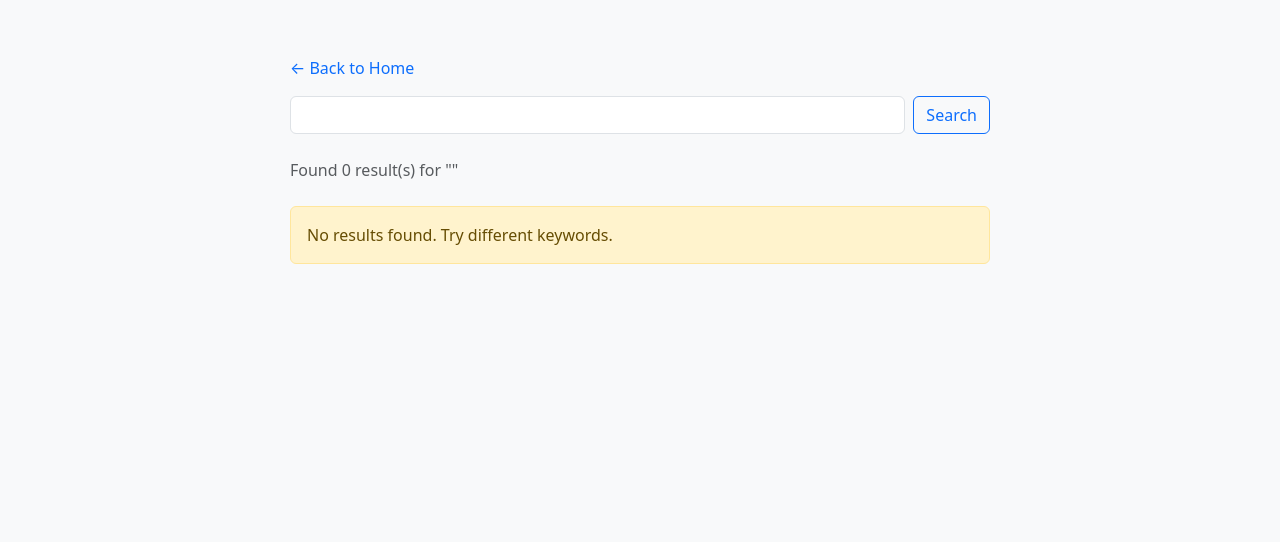
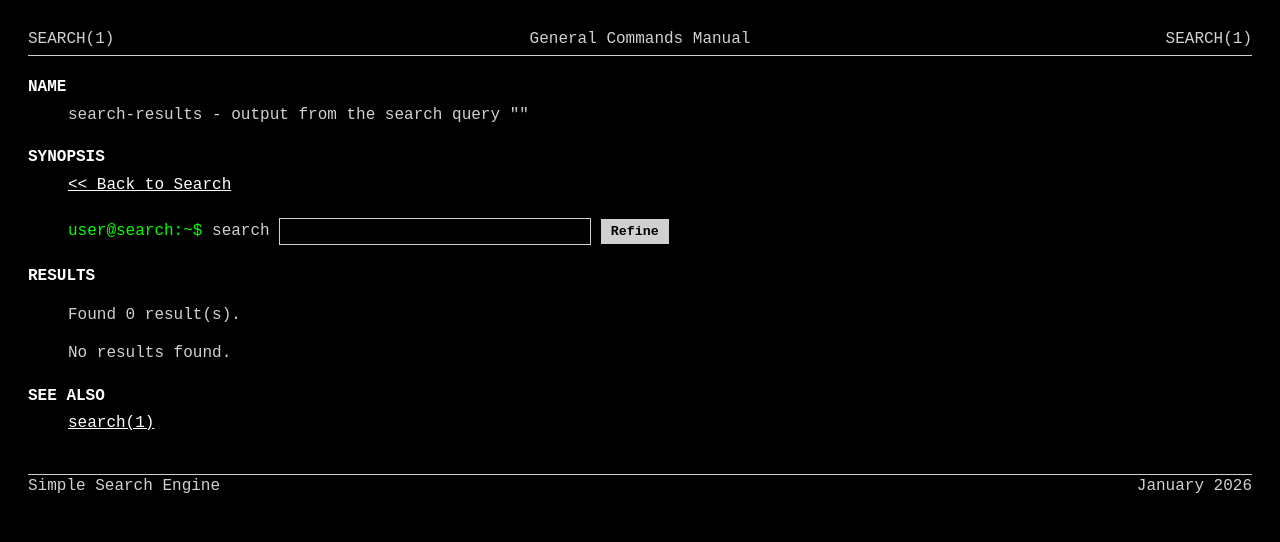
Before and after one commit to binarycraft007/search_engine, a Flask app: page /search in a window 1280 px wide. Shown: the top 542 px of the page. Run offline with Flask 3, Linux system fonts and the light colour scheme.

Commit message:
change styling

```diff
--- a/templates/base.html
+++ b/templates/base.html
@@ -4,43 +4,78 @@
     <meta charset="utf-8">
     <meta name="viewport" content="width=device-width, initial-scale=1">
     <title>{% block title %}Simple Search{% endblock %}</title>
-    <link href="https://cdn.jsdelivr.net/npm/bootstrap@5.3.0/dist/css/bootstrap.min.css" rel="stylesheet" integrity="sha384-9ndCyUaIbzAi2FUVXJi0CjmCapSmO7SnpJef0486qhLnuZ2cdeRhO02iuK6FUUVM" crossorigin="anonymous">
     <style>
         body {
-            padding-top: 2rem;
-            background-color: #f8f9fa;
+            background-color: #000000;
+            color: #d0d0d0;
+            font-family: 'Courier New', Courier, monospace;
+            padding: 20px;
+            line-height: 1.4;
         }
-        .search-container {
-            max-width: 700px;
-            margin: 0 auto;
-        }
-        .result-card {
-            margin-bottom: 1rem;
-            border: none;
-            box-shadow: 0 2px 4px rgba(0,0,0,0.05);
-        }
-        .result-link {
-            text-decoration: none;
-            color: #1a0dab;
-            font-size: 1.25rem;
-        }
-        .result-link:hover {
+        a {
+            color: #ffffff;
             text-decoration: underline;
         }
-        .result-url {
-            color: #006621;
-            font-size: 0.875rem;
-            margin-bottom: 0.25rem;
+        a:hover {
+            background-color: #d0d0d0;
+            color: #000000;
+            text-decoration: none;
         }
-        .score-badge {
-            font-size: 0.75rem;
+        h1, h2, h3, h4, h5 {
+            font-weight: bold;
+            text-transform: uppercase;
+            margin-top: 1.5rem;
+            margin-bottom: 0.5rem;
+            color: #ffffff;
+        }
+        .header-line {
+            border-bottom: 1px solid #d0d0d0;
+            margin-bottom: 20px;
+            padding-bottom: 5px;
+            display: flex;
+            justify-content: space-between;
+        }
+        .section-title {
+            font-weight: bold;
+            color: #ffffff;
+            margin-top: 20px;
+            margin-bottom: 5px;
+        }
+        .indented {
+            margin-left: 40px;
+        }
+        input[type="text"] {
+            background-color: #000000;
+            border: 1px solid #d0d0d0;
+            color: #00ff00;
+            font-family: 'Courier New', Courier, monospace;
+            padding: 5px;
+            width: 300px;
+        }
+        button {
+            background-color: #d0d0d0;
+            color: #000000;
+            border: none;
+            padding: 5px 10px;
+            font-family: 'Courier New', Courier, monospace;
+            font-weight: bold;
+            cursor: pointer;
+        }
+        button:hover {
+            background-color: #ffffff;
         }
     </style>
   </head>
   <body>
-    <div class="container">
-        {% block content %}{% endblock %}
+    <div class="header-line">
+        <span>SEARCH(1)</span>
+        <span>General Commands Manual</span>
+        <span>SEARCH(1)</span>
     </div>
-    <script src="https://cdn.jsdelivr.net/npm/bootstrap@5.3.0/dist/js/bootstrap.bundle.min.js" integrity="sha384-geWF76RCwLtnZ8qwWowPQNguL3RmwHVBC9FhGdlKrxdiJJigb/j/68SIy3Te4Bkz" crossorigin="anonymous"></script>
+    {% block content %}{% endblock %}
+    <div class="header-line" style="margin-top: 40px; border-top: 1px solid #d0d0d0; border-bottom: none;">
+        <span>Simple Search Engine</span>
+        <span>January 2026</span>
+    </div>
   </body>
 </html>
--- a/templates/results.html
+++ b/templates/results.html
@@ -1,34 +1,46 @@
 {% extends "base.html" %}
 
-{% block title %}{{ query }} - Search Results{% endblock %}
+{% block title %}SEARCH-RESULTS(1){% endblock %}
 
 {% block content %}
-<div class="search-container mt-4">
-    <div class="mb-4">
-        <a href="/" class="text-decoration-none mb-3 d-inline-block">&larr; Back to Home</a>
-        <form action="/search" method="get" class="d-flex">
-            <input type="text" class="form-control me-2" name="q" value="{{ query }}" required>
-            <button class="btn btn-outline-primary" type="submit">Search</button>
-        </form>
-    </div>
+<div class="section-title">NAME</div>
+<div class="indented">
+    search-results - output from the search query "{{ query }}"
+</div>
 
-    <p class="text-muted mb-4">Found {{ results|length }} result(s) for "<strong>{{ query }}</strong>"</p>
+<div class="section-title">SYNOPSIS</div>
+<div class="indented">
+    <a href="/">&lt;&lt; Back to Search</a>
+    <br><br>
+    <form action="/search" method="get">
+        <span style="color: #00ff00;">user@search:~$</span> search <input type="text" name="q" value="{{ query }}">
+        <button type="submit">Refine</button>
+    </form>
+</div>
 
+<div class="section-title">RESULTS</div>
+<div class="indented">
+    <p>Found {{ results|length }} result(s).</p>
     {% if results %}
         {% for doc in results %}
-        <div class="card result-card p-3">
-            <div class="card-body p-0">
-                <div class="result-url">Document ID: {{ doc.id }}</div>
-                <h5 class="card-title"><a href="#" class="result-link">{{ doc.title }}</a></h5>
-                <p class="card-text text-secondary">{{ doc.content[:200] }}...</p>
-                <span class="badge bg-light text-dark border score-badge">Relevance: {{ doc.score }}</span>
+        <div style="margin-bottom: 20px;">
+            <b>{{ doc.title }}</b>
+            <div style="margin-left: 20px;">
+                {{ doc.content[:300] }}...
+                <br>
+                <span style="color: #888;">[Relevance: {{ doc.score }}] [ID: {{ doc.id }}]</span>
             </div>
         </div>
         {% endfor %}
     {% else %}
-        <div class="alert alert-warning" role="alert">
-            No results found. Try different keywords.
+        <div style="margin-bottom: 20px;">
+            No results found.
         </div>
     {% endif %}
 </div>
+
+<div class="section-title">SEE ALSO</div>
+<div class="indented">
+    <a href="/">search(1)</a>
+</div>
 {% endblock %}
```
Also changed, not shown: templates/index.html (+18 -11 lines).
